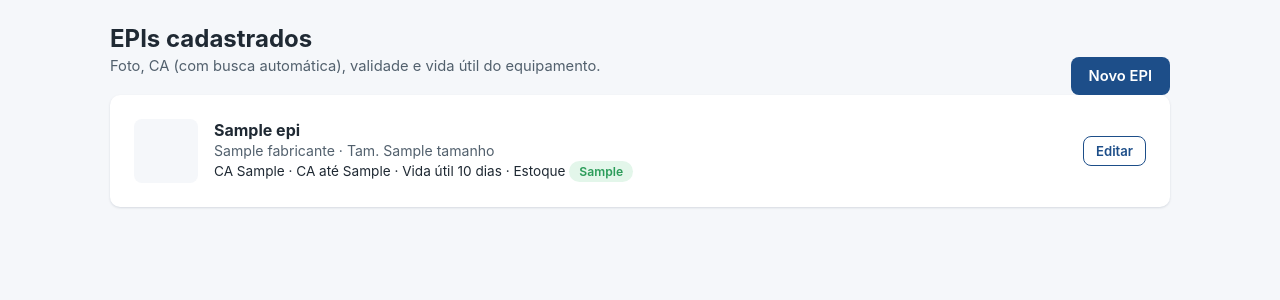
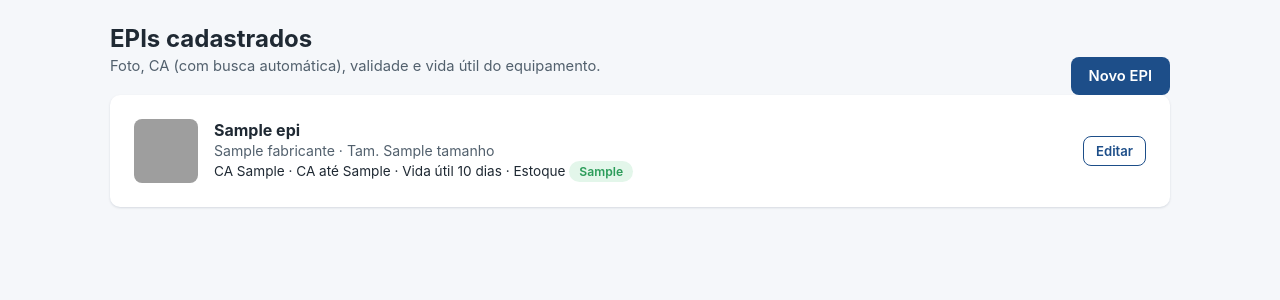
Before and after one commit to thiagorgomberg-star/controle-epi, a Flask app: template epi-controle/app/templates/admin/epis.html in a window 1280 px wide. Shown: the top 300 px of the page. Run offline with Flask 3, Linux system fonts and the light colour scheme; the template is opened without the code that fills it: most values are stand-ins (such as "Sample title", 1, 10 or a date in 2020); some libraries are stand-ins or nearby versions; grey boxes are pictures that could not be loaded.

Commit message:
Update epis.html

```diff
--- a/epi-controle/app/templates/admin/epis.html
+++ b/epi-controle/app/templates/admin/epis.html
@@ -16,8 +16,8 @@
 
   {% for epi in epis %}
     <div class="cartao" style="display:flex;gap:16px;align-items:center">
-      {% if epi.foto_path %}
-        <img src="{{ url_for('uploads', subpath=epi.foto_path) }}" alt="" style="width:64px;height:64px;object-fit:cover;border-radius:8px">
+      {% if epi.foto_arquivo_id %}
+        <img src="{{ url_for('arquivo', arquivo_id=epi.foto_arquivo_id) }}" alt="" style="width:64px;height:64px;object-fit:cover;border-radius:8px">
       {% else %}
         <div style="width:64px;height:64px;border-radius:8px;background:var(--cinza-100)"></div>
       {% endif %}
```
